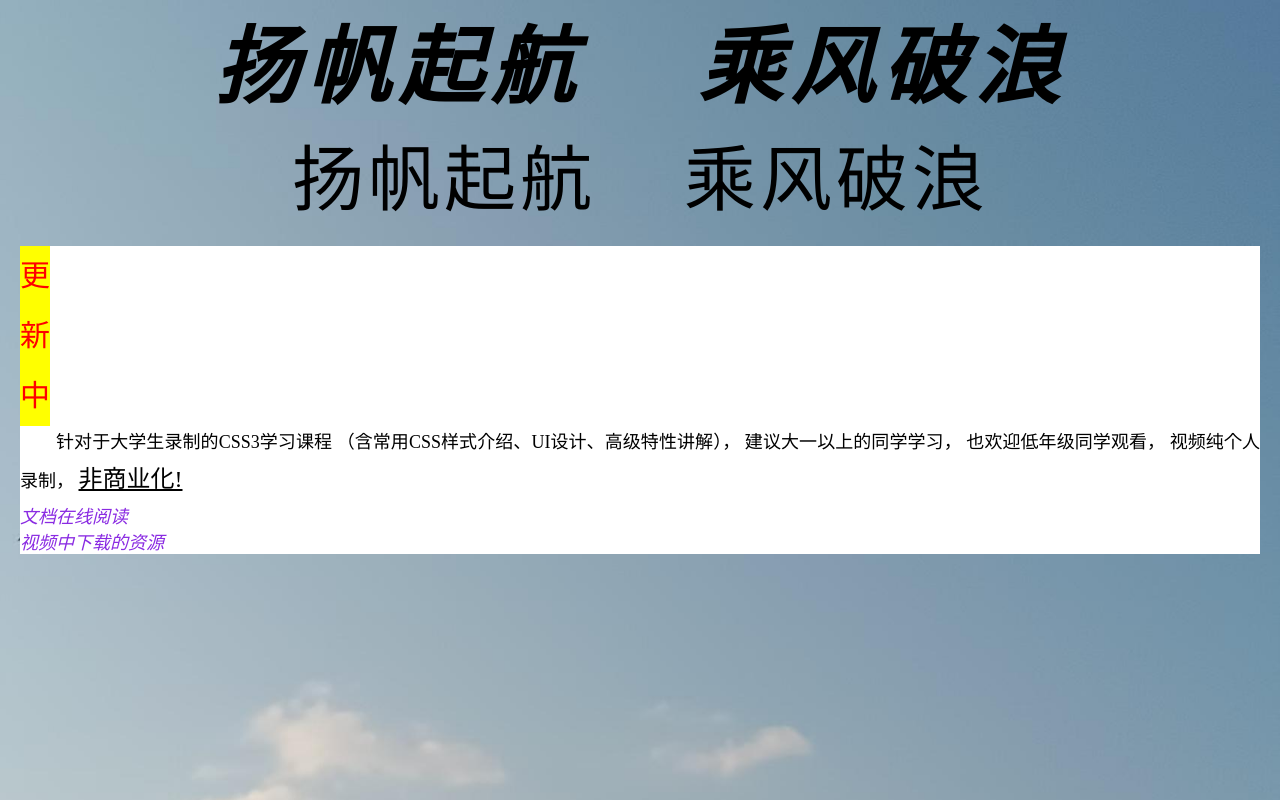
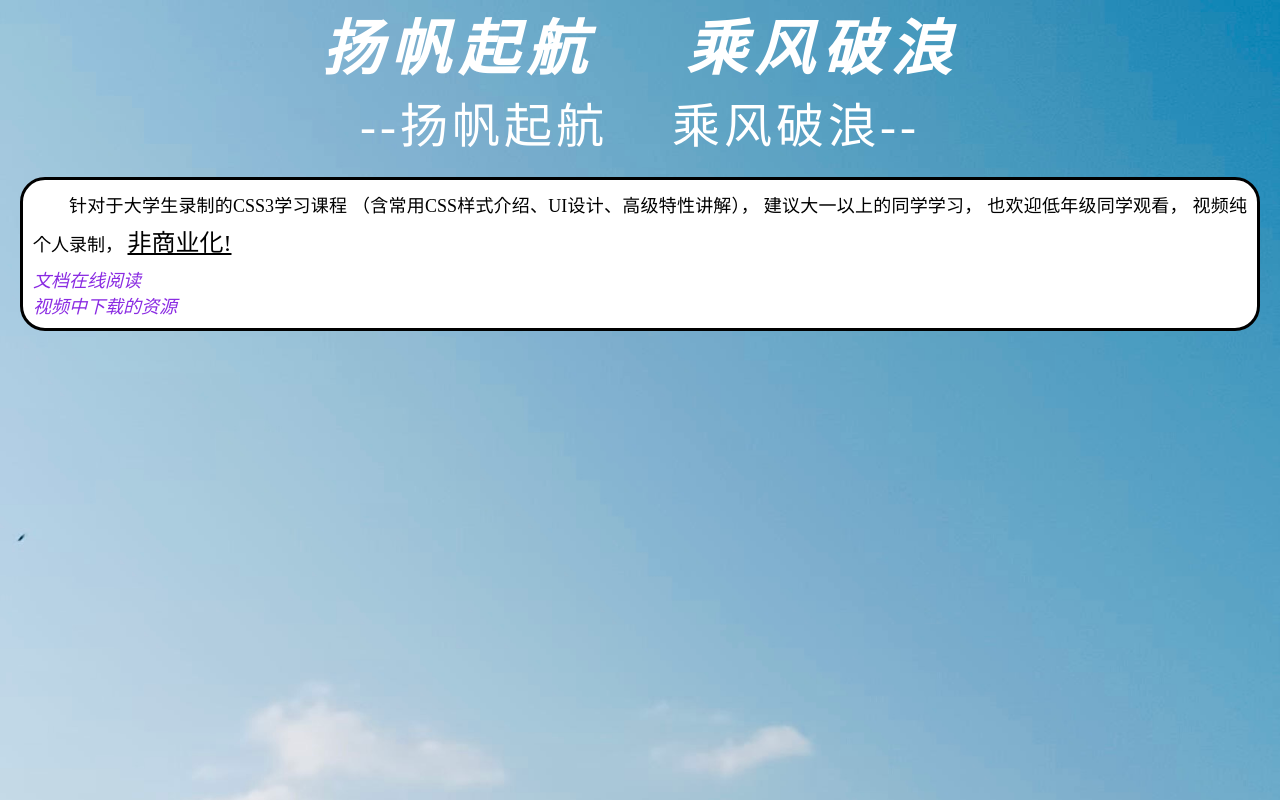
Before and after one commit to Xieded/ClassFiveWebForMingDeSchoolInShenzhen, a plain HTML site: page index.html in a window 1280 px wide. Drawn offline with Linux system fonts and the light colour scheme.

Commit message:
优化了许多，终于可以算得上正常的网页了

```diff
--- a/css/style.css
+++ b/css/style.css
@@ -1,6 +1,6 @@
 body {
-    background-image: url("assets/BlueSkyHor.jpg");
-    background-repeat: no-repeat;
+    background-image: url("assets/BlueSkyHor.jpeg");
+    background-repeat: repeat-y;
     background-size: cover;
     background-position: top center;
     margin: 0;
@@ -8,46 +8,41 @@ body {
 }
 
 div.title#a {
-    font-size: 7rem;
+    font-size: 5rem;
     font-weight: 900;
     font-style: italic;
     letter-spacing: 8px;
     white-space: pre;
     text-align: center;
-
+    color: white;
 }
 
 div.title#b {
-    font-size: 6rem;
+    font-size: 4rem;
     font-weight: 100;
     font-style: oblique 60deg;
     letter-spacing: 4px;
     white-space: pre;
     text-align: center;
+    color: white;
 }
 
 div.para#p1{
-    background-color: white;
-    background-position: center;
-    background-repeat: no-repeat;
+    background: white center;
     background-size: cover;
+
+    border: black solid;
+    border-radius: 25px;
+
     margin: 20px;
+
+    padding: 10px;
 }
 div.para#p1 > div {
     font-size: 1.5rem;
     text-indent: 2em;
     text-align: justify;
     line-height: 1.8;
-}
-
-div.para#p1 div#pp2 {
-    text-indent: 0px;
-    font-size: 2.5rem;
-    color: red;
-    line-height: 2;
-    background: fixed yellow;
-    text-align: center;
-    width: min-content;
 }
 
 div.para#p1 > div > span#pp1 {
--- a/index.html
+++ b/index.html
@@ -9,10 +9,9 @@
 
 <body>
     <div class="title" id="a">扬帆起航    乘风破浪</div>
-    <div class="title" id="b">扬帆起航    乘风破浪</div>
+    <div class="title" id="b">--扬帆起航    乘风破浪--</div>
 
     <div class="para" id="p1">
-        <div id="pp2">更新中</div>
         <div>
             针对于大学生录制的CSS3学习课程
             （含常用CSS样式介绍、UI设计、高级特性讲解），
```
Also changed, not shown: css/assets/BlueSkyBro.jpeg (added), css/assets/BlueSkyBro.jpg (deleted), css/assets/BlueSkyHor.jpeg (added), css/assets/BlueSkyHor.jpg (deleted).
